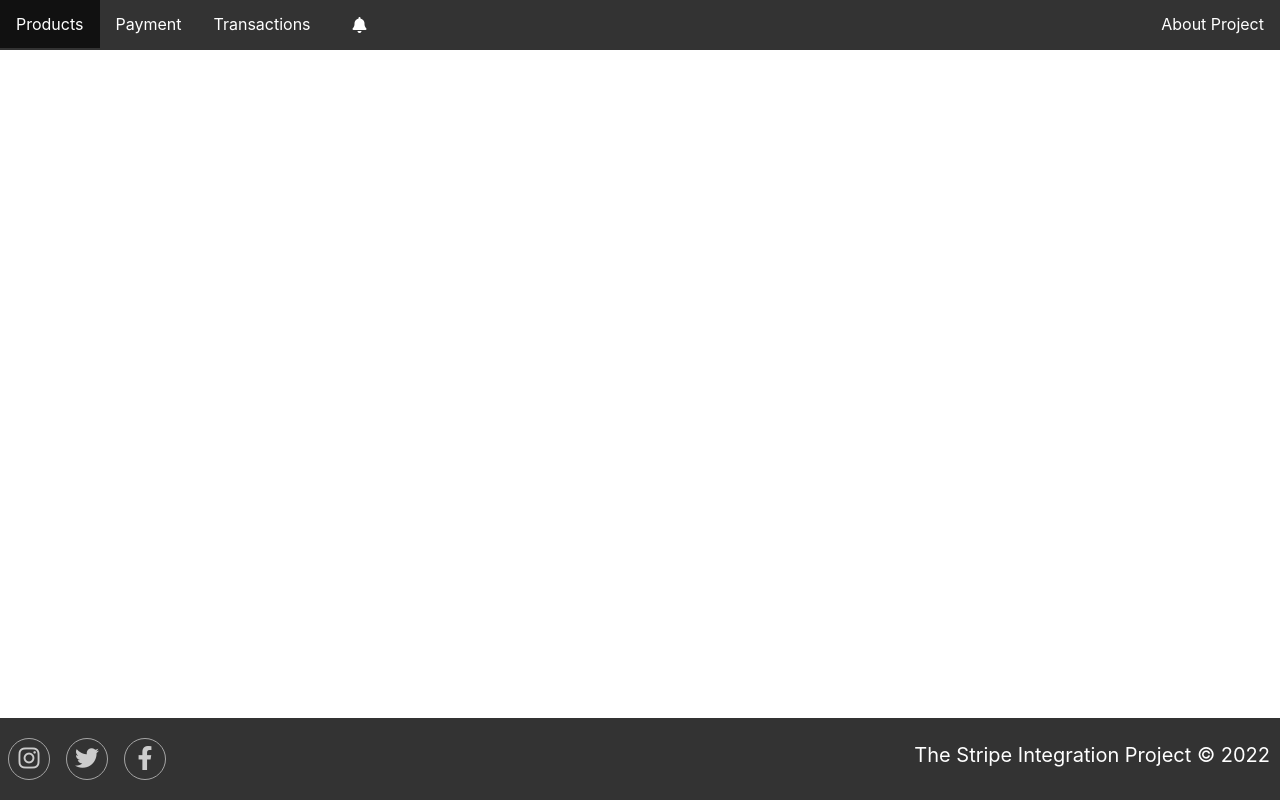
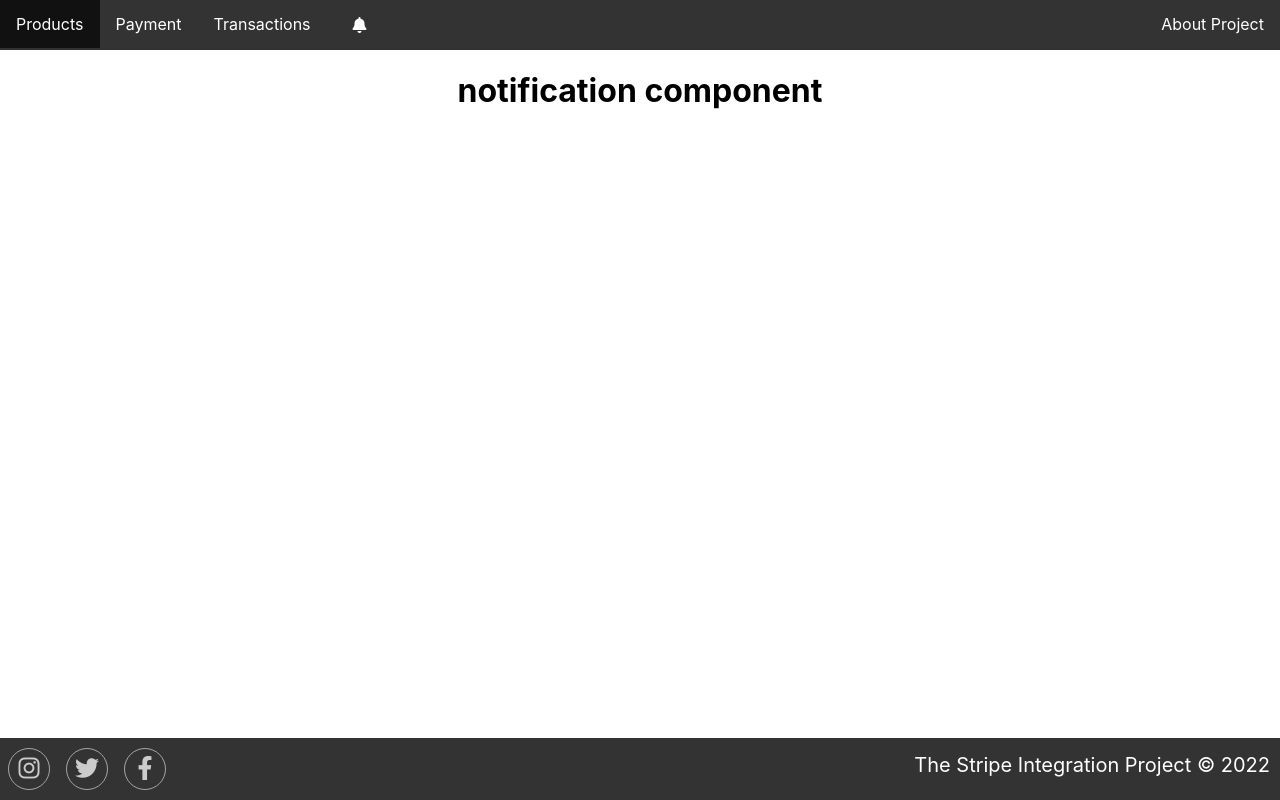
Before and after one commit to mono93/stripe-subscription-integration-frontend, a React (Create React App) app: page /notification in a window 1280 px wide. Built offline with nearby package versions, Linux system fonts and the light colour scheme.

Commit message:
notification component added

```diff
--- a/package.json
+++ b/package.json
@@ -1,6 +1,6 @@
 {
   "name": "stripe-integration-frontend",
-  "version": "0.1.0",
+  "version": "1.0.0",
   "private": true,
   "dependencies": {
     "@testing-library/jest-dom": "^5.16.5",
--- a/src/App.css
+++ b/src/App.css
@@ -26,7 +26,7 @@
   position: fixed;
   left: 0;
   bottom: 0;
-  padding: 20px 0;
+  padding: 10px 0;
   width: 100%;
   background-color: #333;
   color: #4b4c4d;
--- a/src/App.tsx
+++ b/src/App.tsx
@@ -1,7 +1,7 @@
 import { Route, Routes } from 'react-router-dom';
 import './App.css';
 import AppLayout from './layout/AppLayout';
-import { AboutProject, Payment, ProductList, Transaction, } from './views';
+import { AboutProject, Notification, Payment, ProductList, Transaction, } from './views';
 
 function App() {
   return (
@@ -12,6 +12,7 @@ function App() {
           <Route path='/payment' element={<Payment />} />
           <Route path='/transactions' element={<Transaction />} />
           <Route path='/about' element={<AboutProject />} />
+          <Route path='/notification' element={<Notification />} />
         </Routes>
       </AppLayout>
     </div>
--- a/src/layout/AppHeader.tsx
+++ b/src/layout/AppHeader.tsx
@@ -1,16 +1,20 @@
-import { NavLink } from 'react-router-dom';
+import { NavLink, useNavigate } from 'react-router-dom';
 
 const AppHeader = () => {
+
+    const navigate = useNavigate();
 
     return (
         <ul>
             <li> <NavLink to="products"> Products </NavLink> </li>
             <li> <NavLink to="payment"> Payment </NavLink> </li>
             <li> <NavLink to="transactions"> Transactions </NavLink> </li>
-            <li> <a className="notification">
-                <i className="fa-solid fa-bell"></i>
-                {/* <span class="badge"></span>*/}
-            </a></li>
+            <li>
+                <a className="notification" href={void (0)} onClick={() => navigate('/notification')}>
+                    <i className="fa-solid fa-bell"></i>
+                    {/* <span class="badge"></span>*/}
+                </a>
+            </li>
             <li style={{ float: 'right' }}> <NavLink to="about"> About Project </NavLink> </li>
         </ul>
     )
--- /dev/null
+++ b/src/views/Notification.tsx
@@ -0,0 +1,9 @@
+const Notification = () => {
+
+    return (
+        <h1> notification component </h1>
+    )
+
+}
+
+export default Notification
--- a/src/views/index.ts
+++ b/src/views/index.ts
@@ -2,5 +2,6 @@ import AboutProject from "./AboutProject";
 import Payment from "./Payment";
 import ProductList from "./ProductList";
 import Transaction from "./Transactions";
+import Notification from "./Notification";
 
-export { AboutProject, Payment, ProductList, Transaction }
+export { AboutProject, Payment, ProductList, Transaction, Notification }
```
